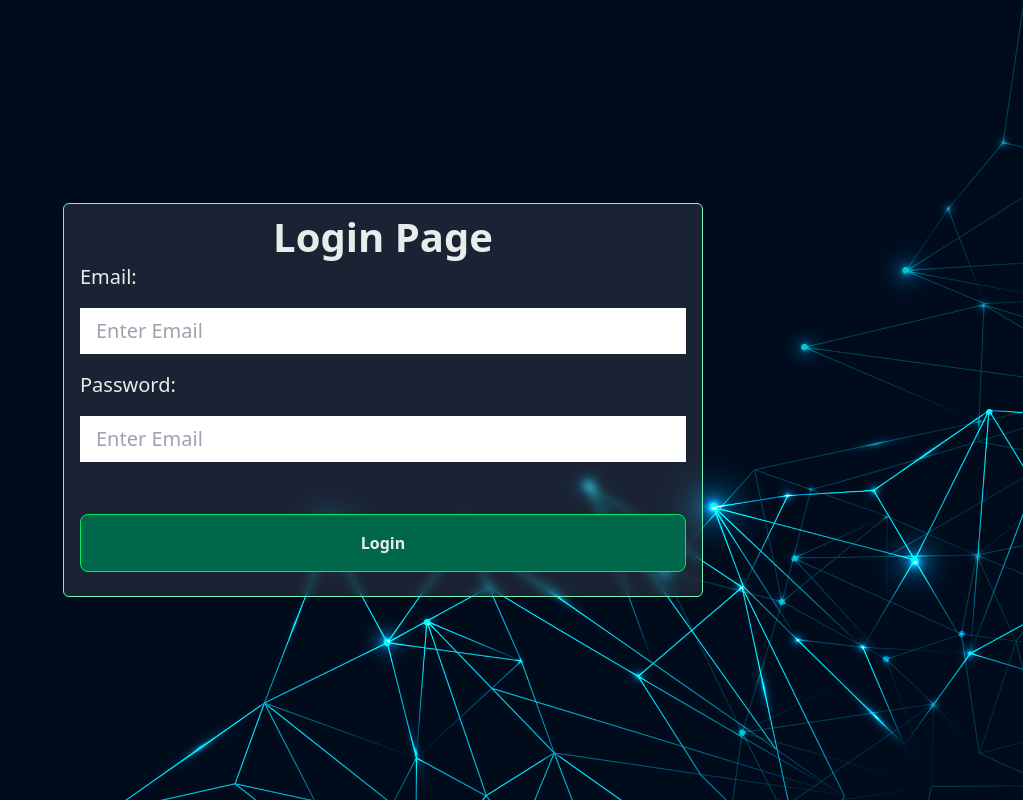
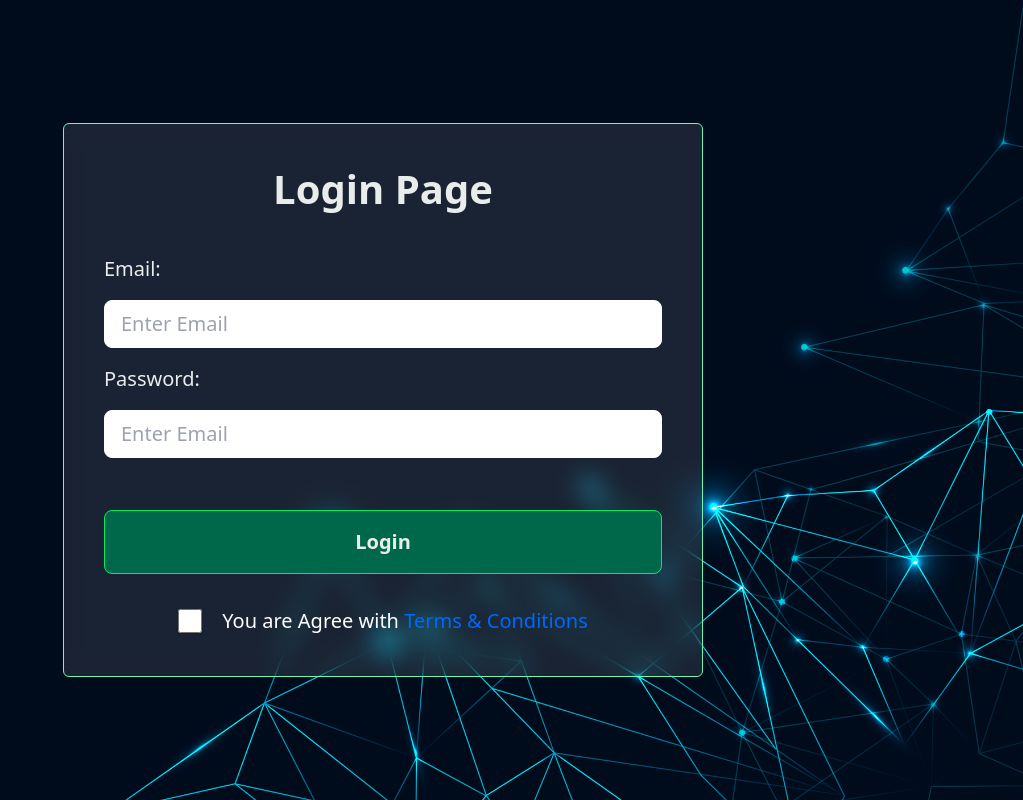
Before and after one commit to TuanNguyen0915/Employee_management_system, a React (Vite) app in the folder EMS_frontend/: page / in a window 1280 px wide. Shown: the whole page, without its empty margins (257-1280 px from the left). Built offline with nearby package versions, Linux system fonts and the light colour scheme.

Commit message:
edit Login page

```diff
--- a/EMS_frontend/src/index.css
+++ b/EMS_frontend/src/index.css
@@ -14,7 +14,7 @@
   }
 
   .btn {
-    @apply text-whiteColor py-4 px-4 mt-[36px] border border-solid border-greenBorder bg-greenBG font-semibold rounded-lg mb-4 hover:bg-primaryColor hover:text-greenBorder;
+    @apply text-whiteColor text-[20px] py-4 px-4 mt-[36px] border border-solid border-greenBorder bg-greenBG font-semibold rounded-lg mb-4 hover:bg-primaryColor hover:text-greenBorder;
   }
 }
 
--- a/EMS_frontend/src/pages/Home/Home.jsx
+++ b/EMS_frontend/src/pages/Home/Home.jsx
@@ -3,16 +3,16 @@ const Home = () => {
     <div className="container flex items-center justify-center h-[100vh] overflow-hidden bg-loginBG bg-no-repeat bg-cover bg-center bg-fixed"
     // style={{backgroundImage: `url('images/login-bg.jpg')`}}
     >
-      <div className="md:w-1/2 md:mx-0 mx-4 w-full border border-solid border-lightGreenBG rounded-md backdrop-blur-sm bg-white/10">
-        <div className="px-4 py-2">
+      <div className="md:w-1/2 md:mx-0 mx-4 w-full border border-solid border-lightGreenBG rounded-md backdrop-blur-md bg-white/10">
+        <div className="p-[40px]">
           <h1 className="text-whiteColor text-center text-[40px] font-bold leading-[50px]">Login Page</h1>
-          <form className="flex flex-col  gap-4">
+          <form className="flex flex-col gap-4 mt-[40px]">
             {/* email */}
             <label className="text-whiteColor text-[20px]">Email:</label>
             <input
               type="text"
               name="email"
-              className="px-4 py-2 text-[20px]"
+              className="px-4 py-2 text-[20px] rounded-lg border border-solid border-white focus:outline-2 outline-green-600 "
               placeholder="Enter Email"
               autoComplete="off"
               required
@@ -22,12 +22,16 @@ const Home = () => {
             <input
               type="password"
               name="password"
-              className="px-4 py-2 text-[20px]"
+              className="px-4 py-2 text-[20px] rounded-lg border border-solid border-white focus:outline-2 outline-green-600 "
               placeholder="Enter Email"
               autoComplete="off"
               required
             />
             <button className="btn">Login</button>
+            <div className="flex items-center justify-center">
+              <input type="checkbox"  className="h-6 w-6 bg-gray-500 rounded-full accent-green-700 focus:ring-green-400 shadow checked:shadow-xl mr-5"/>
+              <p className="text-[20px] text-white">You are Agree with <span className="text-linkText hover:text-greenText cursor-pointer">Terms & Conditions</span></p>
+            </div>
           </form>
         </div>
       </div>
--- a/EMS_frontend/tailwind.config.js
+++ b/EMS_frontend/tailwind.config.js
@@ -12,6 +12,7 @@ export default {
         greenBG: '#00684A',
         lightGreenBG: '#71F6BA',
         greenBorder: '#01EC64',
+        greenText: '#01EC64',
         linkText: '#0067FF'
       },
       boxShadow: {
```
